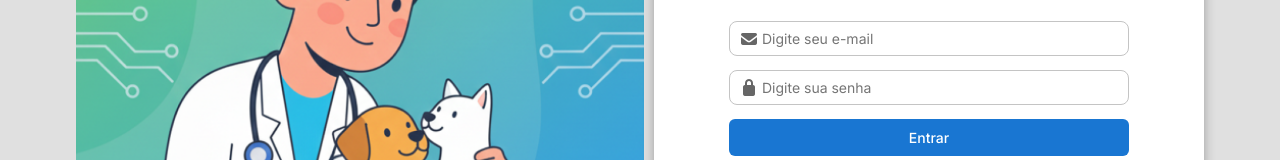
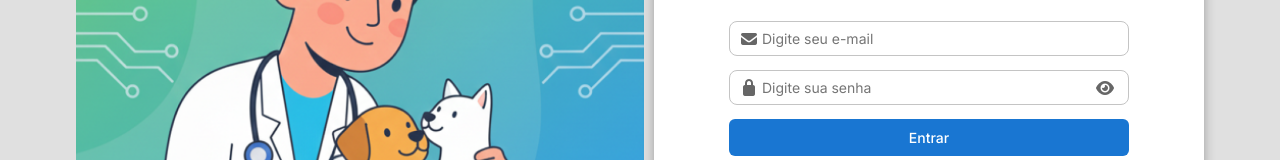
Before and after one commit to igor-de-andrade/wa-petly, a Vue app: page /login in a window 1280 px wide. Shown: the part 369-529 px from the top of the page. Built offline with nearby package versions, Linux system fonts and the light colour scheme.

Commit message:
feat: adiciona ação de revelar/ocultar a senha nos campos

```diff
--- a/src/components/base/BaseInput.vue
+++ b/src/components/base/BaseInput.vue
@@ -1,4 +1,6 @@
 <script setup lang="ts">
+import { ref, computed } from 'vue'
+
 /* =========================
  * Props
  * ========================= */
@@ -27,6 +29,20 @@ const props = withDefaults(defineProps<BaseInputProps>(), {
 })
 
 /* =========================
+ * State
+ * ========================= */
+const showPassword = ref(false)
+
+const inputType = computed(() => {
+  if (props.type === 'password' && !showPassword.value) {
+    return 'password'
+  }
+  return props.type === 'password' && showPassword.value ? 'text' : props.type
+})
+
+const isPasswordField = computed(() => props.type === 'password')
+
+/* =========================
  * Emits
  * ========================= */
 const emit = defineEmits<{
@@ -39,6 +55,10 @@ const emit = defineEmits<{
 function onInput(event: Event) {
   const target = event.target as HTMLInputElement
   emit('update:modelValue', target.value)
+}
+
+function togglePasswordVisibility() {
+  showPassword.value = !showPassword.value
 }
 </script>
 
@@ -57,13 +77,25 @@ function onInput(event: Event) {
       <!-- Input -->
       <input
         :id="id"
-        :type="type"
+        :type="inputType"
         :placeholder="placeholder"
         :value="modelValue"
         :disabled="disabled"
         @input="onInput"
-        :class="{ 'with-icon': icon }"
+        :class="{ 'with-icon': icon, 'with-toggle': isPasswordField }"
       />
+
+      <!-- Botão de visibilidade da senha -->
+      <button
+        v-if="isPasswordField"
+        type="button"
+        class="password-toggle"
+        :aria-label="showPassword ? 'Ocultar senha' : 'Mostrar senha'"
+        @click="togglePasswordVisibility"
+        tabindex="-1"
+      >
+        <i :class="showPassword ? 'fa-solid fa-eye-slash' : 'fa-solid fa-eye'"></i>
+      </button>
     </div>
 
     <!-- Microcópia -->
@@ -111,12 +143,40 @@ input {
   padding-left: 32px;
 }
 
+.input-wrapper input.with-toggle {
+  padding-right: 32px;
+}
+
 .input-icon {
   position: absolute;
   left: 10px;
   top: 50%;
   transform: translateY(-50%);
   color: #666;
+}
+
+.password-toggle {
+  position: absolute;
+  right: 10px;
+  top: 50%;
+  transform: translateY(-50%);
+  background: none;
+  border: none;
+  cursor: pointer;
+  color: #666;
+  padding: 4px 4px;
+  display: flex;
+  align-items: center;
+  justify-content: center;
+  font-size: 16px;
+}
+
+.password-toggle:hover {
+  color: #333;
+}
+
+.password-toggle:focus {
+  outline: none;
 }
 
 .has-error input {
```
